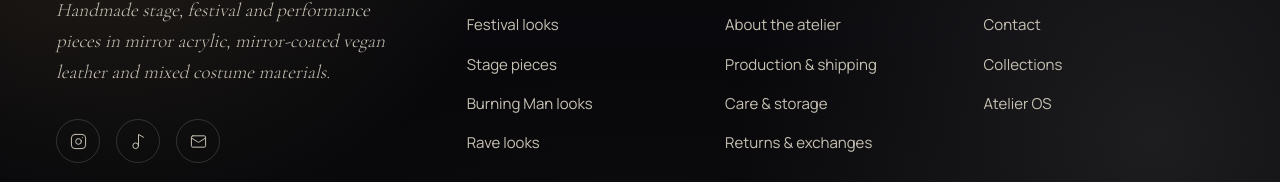
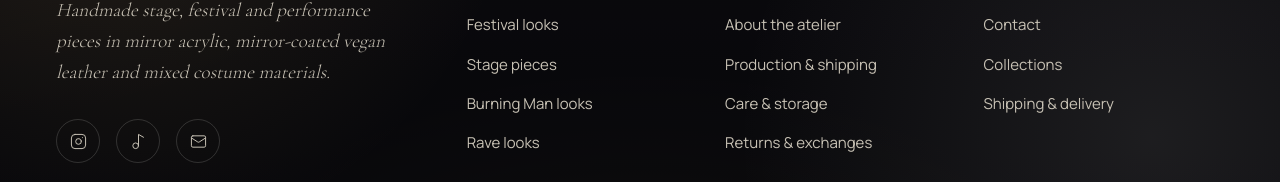
Before and after one commit to THEFEYA/feya-commerce, a Next.js app: page /care in a window 1280 px wide. Shown: the part 1283-1465 px from the top of the page. Built offline with nearby package versions, Linux system fonts and the light colour scheme; no server answers; a web font is replaced by a local one.

Commit message:
Remove private admin target from public footer

```diff
--- a/components/Footer.tsx
+++ b/components/Footer.tsx
@@ -29,7 +29,7 @@ const FOOTER_COLUMNS = [
       ['About TheFEYA', '/about'],
       ['Contact', '/contact'],
       ['Collections', '/collections'],
-      ['Atelier OS', '/admin'],
+      ['Shipping & delivery', '/shipping'],
     ],
   },
 ];
```
